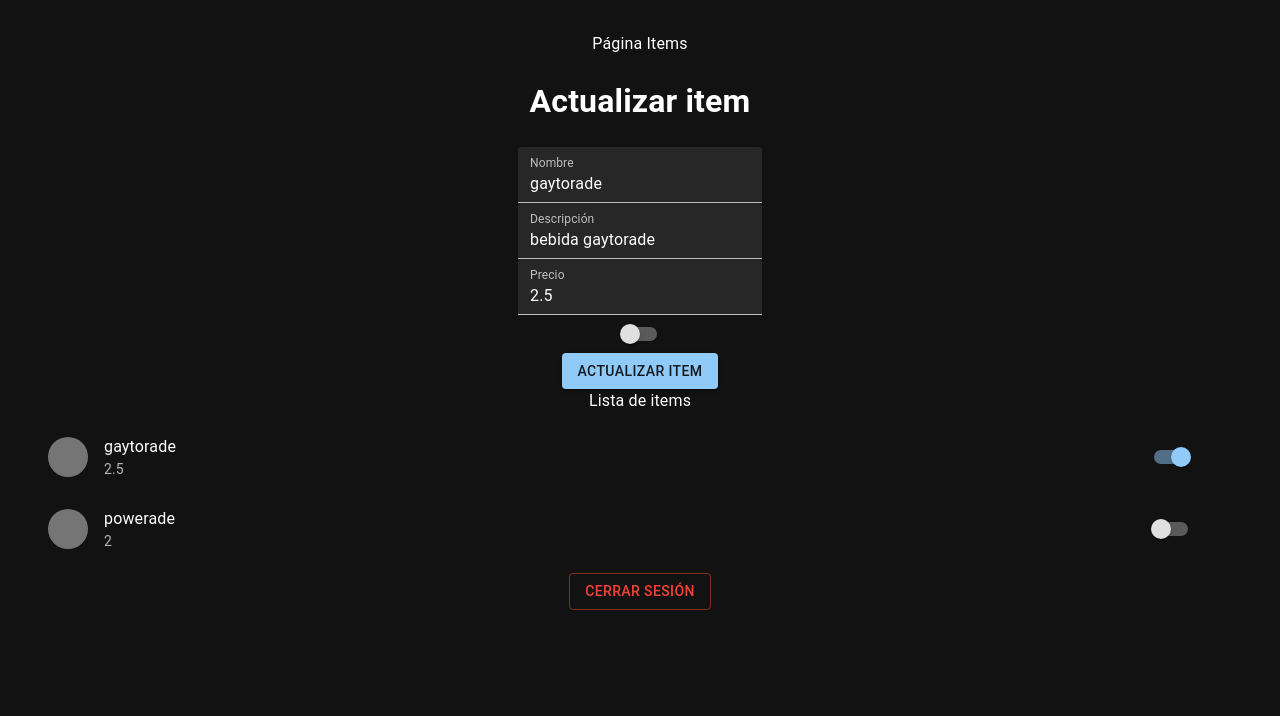
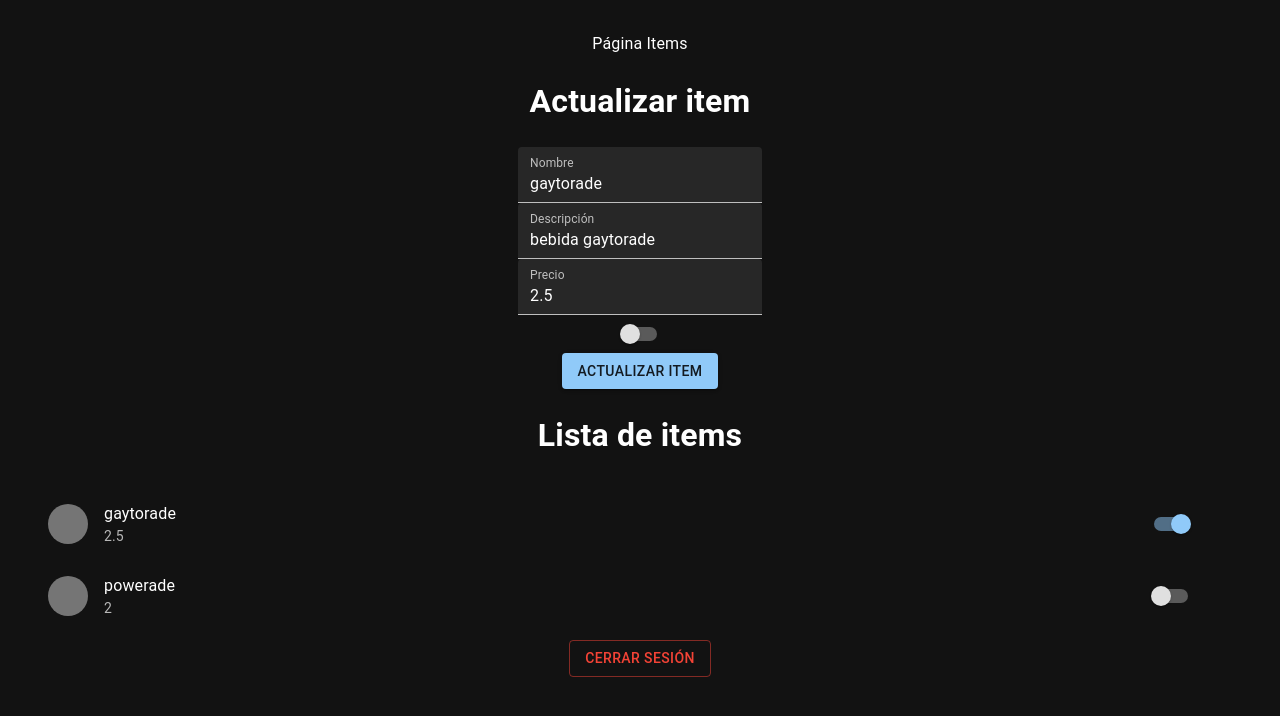
Before and after one commit to jokinz/docker-react-paddle-app, a React (Vite) app: page /items in a window 1280 px wide. Shown: the top 716 px of the page. Built offline with nearby package versions, Linux system fonts and the light colour scheme.

Commit message:
Update ItemsList.tsx

```diff
--- a/src/components/Items/ItemsList.tsx
+++ b/src/components/Items/ItemsList.tsx
@@ -31,7 +31,7 @@ const ItemsList = ({ items }: props) => {
   if (itemsData.length > 0) {
     return (
       <div>
-        Lista de items
+        <h1>Lista de items</h1>
         <Grid item xs={12} md={6}>
           <Demo>
             <List dense={false}>
```
